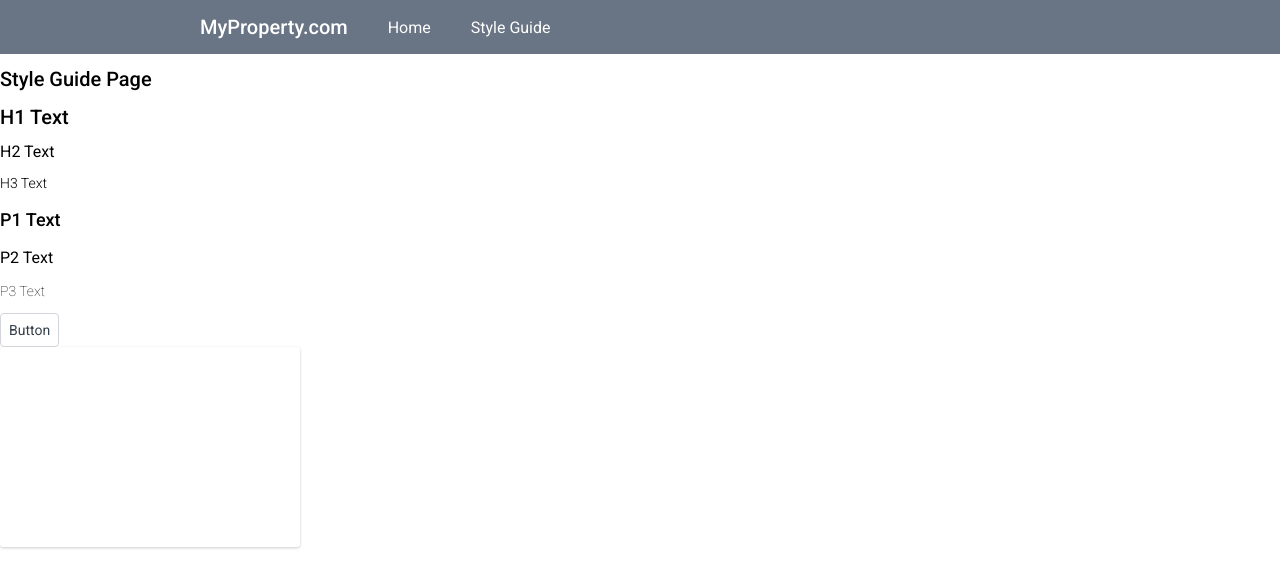
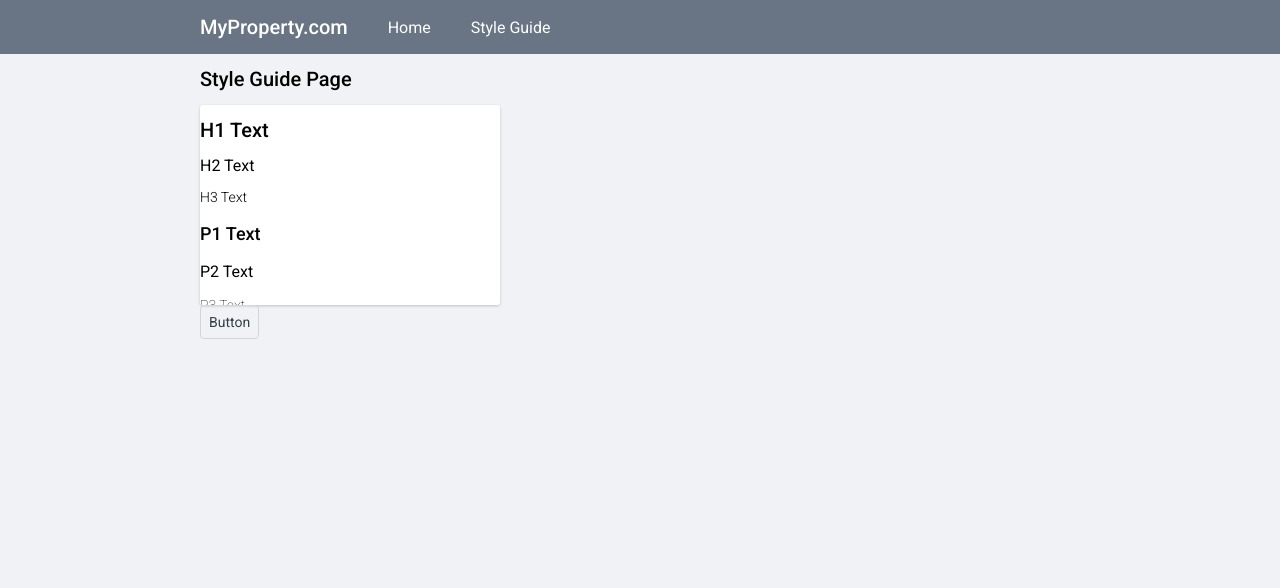
Before and after one commit to ttcode10/saved-property-list, a React (Create React App) app: page /styleguide in a window 1280 px wide. Shown: the top 588 px of the page. Built offline with nearby package versions, Linux system fonts and the light colour scheme.

Commit message:
💄 Iteration 1 / Integrated various components into style guide page

```diff
--- a/src/index.css
+++ b/src/index.css
@@ -1,10 +1,12 @@
 body {
   margin: 0;
+  padding: 0;
   font-family: -apple-system, BlinkMacSystemFont, 'Segoe UI', 'Roboto', 'Oxygen',
     'Ubuntu', 'Cantarell', 'Fira Sans', 'Droid Sans', 'Helvetica Neue',
     sans-serif;
   -webkit-font-smoothing: antialiased;
   -moz-osx-font-smoothing: grayscale;
+  background-color: #F0F2F5;
 }
 
 code {
--- a/src/pages/StyleGuide/StyleGuide.tsx
+++ b/src/pages/StyleGuide/StyleGuide.tsx
@@ -12,26 +12,37 @@ import {
   Header,
 } from '../../components';
 
+const Container = styled.div`
+  padding: 0 12.5rem;
+`;
+
 const Wrapper = styled.div`
   width: 300px;
   height: 200px;
+`;
+
+const CardItem = styled(Card)`
+  overflow-y: auto;
 `;
 
 const StyleGuide: React.FC<Record<string, unknown>> = () => {
   return (
     <>
       <Header />
+      <Container>
         <H1Text>Style Guide Page</H1Text>
+        <Wrapper>
+          <CardItem>
             <H1Text>H1 Text</H1Text>
             <H2Text>H2 Text</H2Text>
             <H3Text>H3 Text</H3Text>
             <P1Text>P1 Text</P1Text>
             <P2Text>P2 Text</P2Text>
             <P3Text>P3 Text</P3Text>
+          </CardItem>
+        </Wrapper>
         <Button>Button</Button>
-      <Wrapper>
-        <Card />
-      </Wrapper>
+      </Container>
     </>
   );
 };
```
Also changed, not shown: 1 other file (tests, documents, lock files or other folders). Lines whose indentation alone changed are shown as unchanged.
